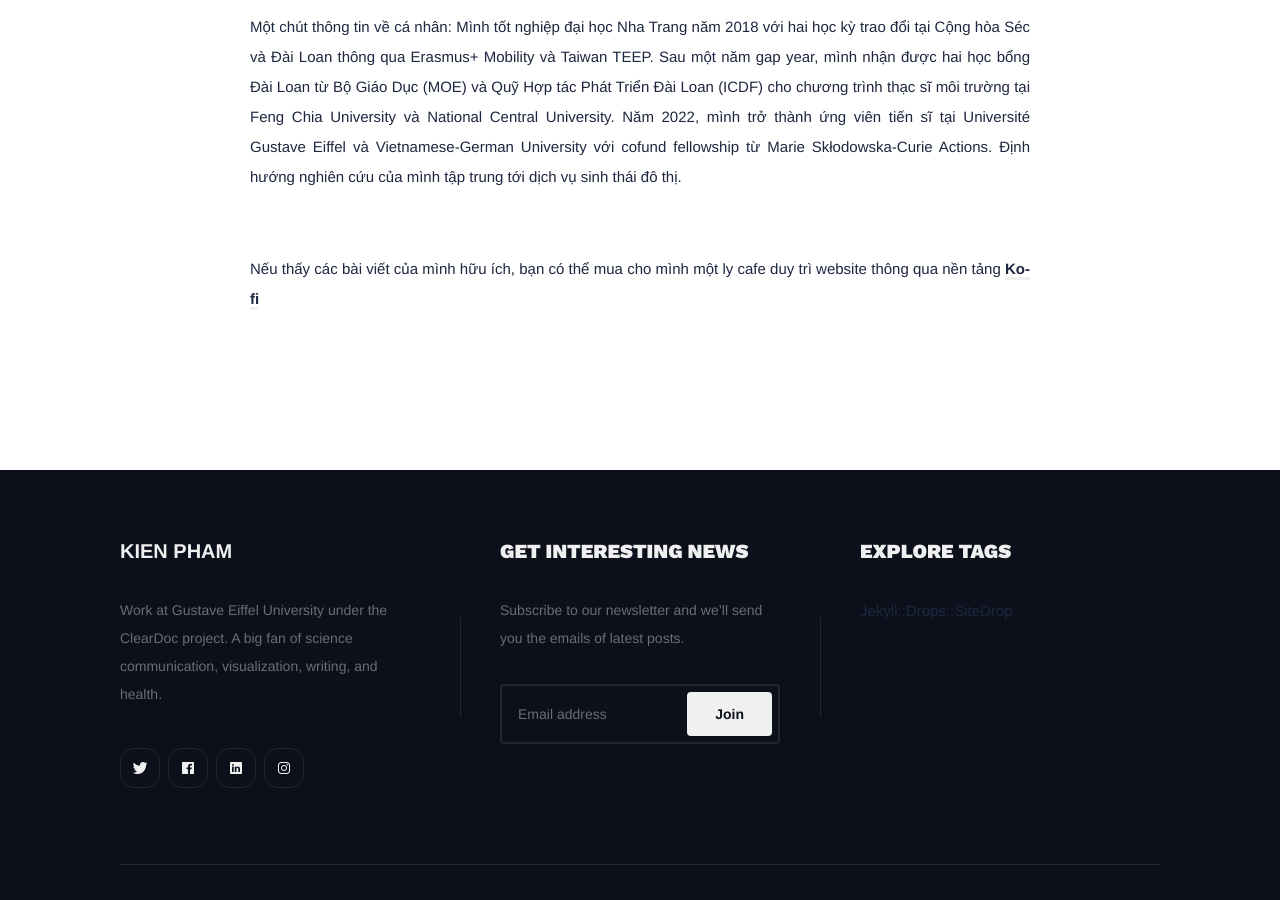
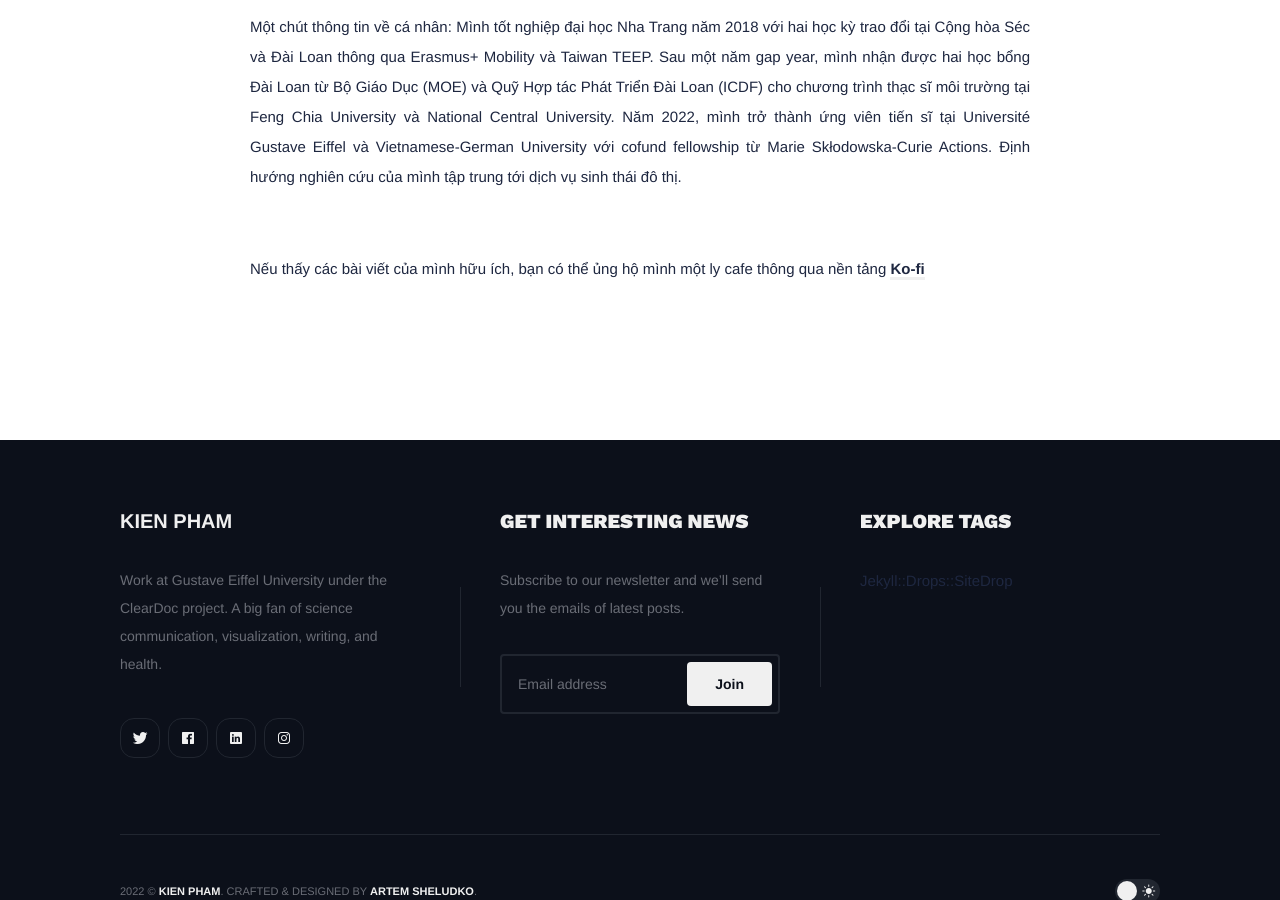
Before and after one commit to ray-ers/ray-ers.github.io, a Jekyll site: the page built from _pages/about.md, in a window 1280 px wide and 900 px high, scrolled down 579 px. Built offline with Jekyll 4.4.1, drawn with Linux system fonts in a browser that asks for light colours; nearby versions of some CDN libraries.

Commit message:
Update about.md

```diff
--- a/_pages/about.md
+++ b/_pages/about.md
@@ -9,5 +9,5 @@ image:
 <br>
 <div align="justify">Một chút thông tin về cá nhân: Mình tốt nghiệp đại học Nha Trang năm 2018 với hai học kỳ trao đổi tại Cộng hòa Séc và Đài Loan thông qua Erasmus+ Mobility và Taiwan TEEP. Sau một năm gap year, mình nhận được hai học bổng Đài Loan từ Bộ Giáo Dục (MOE) và Quỹ Hợp tác Phát Triển Đài Loan (ICDF) cho chương trình thạc sĩ môi trường tại Feng Chia University và National Central University. Năm 2022, mình trở thành ứng viên tiến sĩ tại Université Gustave Eiffel và Vietnamese-German University với cofund fellowship từ Marie Skłodowska-Curie Actions. Định hướng nghiên cứu của mình tập trung tới dịch vụ sinh thái đô thị. </div>
 <br>
-<div align="justify"> Nếu thấy các bài viết của mình hữu ích, bạn có thể mua cho mình một ly cafe duy trì website thông qua nền tảng <a href="https://ko-fi.com/kienphamtrung"><b>Ko-fi</b></a> </div>
+<div align="justify"> Nếu thấy các bài viết của mình hữu ích, bạn có thể ủng hộ mình một ly cafe thông qua nền tảng <a href="https://ko-fi.com/kienphamtrung"><b>Ko-fi</b></a> </div>
 <br><br>
```
